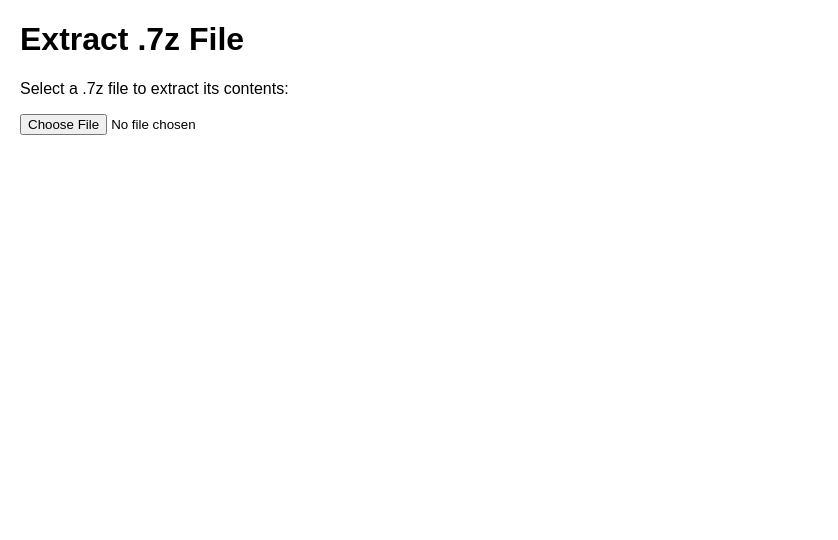
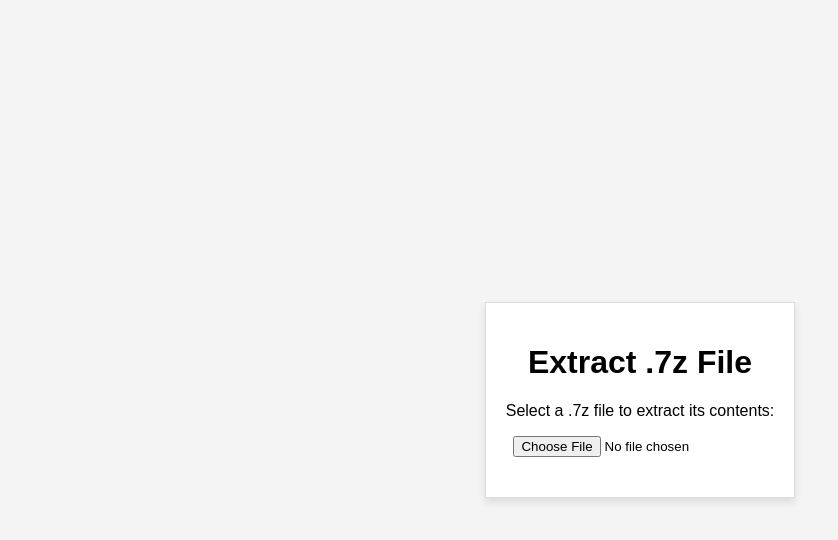
Before and after one commit to FRAMEllARCHIVE/7z, a plain HTML site: page index.html in a window 1280 px wide. Shown: the whole page, without its empty margins (0-838 px from the left). Drawn offline with Linux system fonts and the light colour scheme.

Commit message:
Update index.html

```diff
--- a/index.html
+++ b/index.html
@@ -4,11 +4,25 @@
     <meta charset="UTF-8">
     <meta name="viewport" content="width=device-width, initial-scale=1.0">
     <title>Extract .7z File</title>
+    <!-- 7z.js Script from CDN -->
     <script src="https://cdn.jsdelivr.net/npm/7z.js/dist/7z.min.js"></script>
     <style>
-        body {
+        /* Center the content on the page */
+        body, html {
+            height: 100%;
+            margin: 0;
+            display: flex;
+            justify-content: center;
+            align-items: center;
             font-family: Arial, sans-serif;
-            margin: 20px;
+            background-color: #f4f4f4;
+        }
+        .container {
+            text-align: center;
+            padding: 20px;
+            border: 1px solid #ddd;
+            background-color: white;
+            box-shadow: 0 4px 8px rgba(0, 0, 0, 0.1);
         }
         #output {
             margin-top: 20px;
@@ -16,27 +30,44 @@
     </style>
 </head>
 <body>
-    <h1>Extract .7z File</h1>
-    <p>Select a .7z file to extract its contents:</p>
-
-    <input type="file" id="file-input" accept=".7z" />
-    <div id="output"></div>
+    <div class="container">
+        <h1>Extract .7z File</h1>
+        <p>Select a .7z file to extract its contents:</p>
+        <input type="file" id="file-input" accept=".7z" />
+        <div id="output"></div>
+    </div>
 
     <script>
+        // Log a message when the 7z.js library is loaded successfully
+        window.onload = function() {
+            if (typeof SevenZip !== 'undefined') {
+                console.log("7z.js library loaded successfully.");
+            } else {
+                console.error("Failed to load 7z.js library.");
+            }
+        };
+
         document.getElementById('file-input').addEventListener('change', function(event) {
             var file = event.target.files[0];
             if (file && file.name.endsWith('.7z')) {
-                // Display loading message
+                // Log file selection and start extracting
+                console.log(`Selected file: ${file.name}`);
                 document.getElementById('output').innerText = 'Extracting...';
 
                 var reader = new FileReader();
                 reader.onload = function(e) {
                     var data = new Uint8Array(e.target.result);
 
+                    // Log when extraction starts
+                    console.log("Extraction started...");
+
                     // Extract using 7z.js
                     SevenZip.extract(data, {
                         memory: 200 * 1024 * 1024 // Allocate 200MB of memory for extraction
                     }).then(function(files) {
+                        // Log extraction result
+                        console.log("Extraction completed.");
+
                         var outputDiv = document.getElementById('output');
                         outputDiv.innerHTML = ''; // Clear previous content
                         if (files && files.length > 0) {
@@ -53,12 +84,16 @@
                             outputDiv.innerText = 'No files found in the .7z archive.';
                         }
                     }).catch(function(err) {
+                        // Log extraction error
+                        console.error("Error extracting file:", err);
                         document.getElementById('output').innerText = 'Error extracting file: ' + err.message;
                     });
                 };
 
                 reader.readAsArrayBuffer(file);
             } else {
+                // Log invalid file type
+                console.error("Invalid file type. Please select a valid .7z file.");
                 document.getElementById('output').innerText = 'Please select a valid .7z file.';
             }
         });
```
